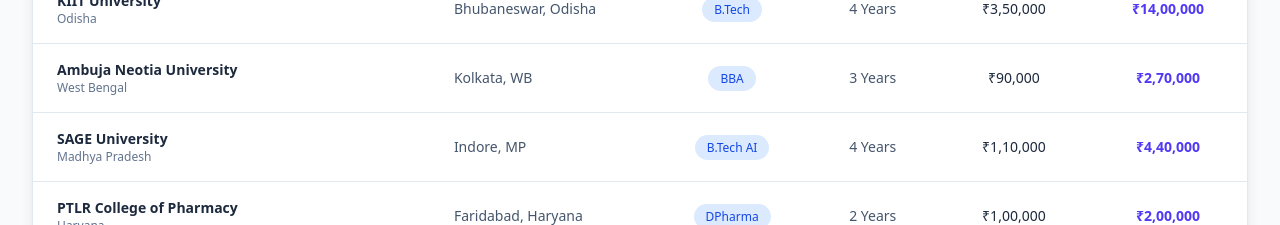
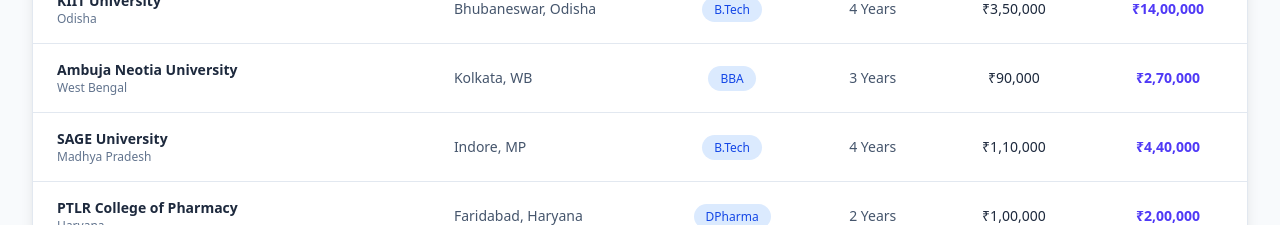
Before and after one commit to Ratna2/ds-education-consultancy, a Next.js app: page / in a window 1280 px wide. Shown: the part 6120-6345 px from the top of the page. Built offline with nearby package versions, Linux system fonts and the light colour scheme; no server answers.

Commit message:
changes part 4

```diff
--- a/src/components/UniversityFees.tsx
+++ b/src/components/UniversityFees.tsx
@@ -44,7 +44,7 @@
       university: "SAGE University",
       state: "Madhya Pradesh",
       location: "Indore, MP",
-      course: "B.Tech AI",
+      course: "B.Tech",
       duration: "4 Years",
       annual: "₹1,10,000",
       total: "₹4,40,000",
```
